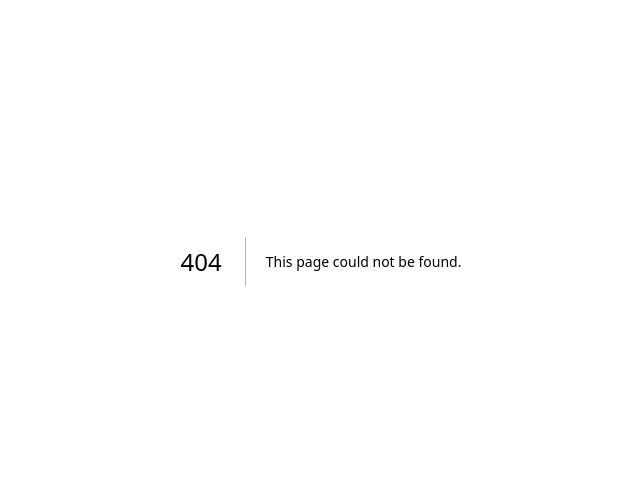
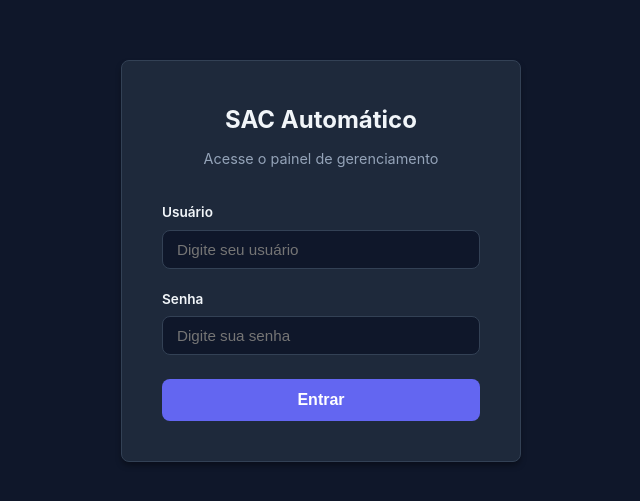
Before and after one commit to atossales/sac-automatico, a Next.js app in the folder frontend/: page /auth/login in a window 1280 px wide. Before the commit this address had no page. Shown: the part 139-640 px from the top of the page, without its empty margins (319-959 px from the left). Built offline with nearby package versions, Linux system fonts and the light colour scheme.

Commit message:
feat(frontend): add login page
- Client Component with username/password form
- POST to /auth/login, saves token to sessionStorage
- Redirects to /admin/dashboard on success
- Inline error display, loading state, no external deps

```diff
--- /dev/null
+++ b/frontend/app/auth/login/page.tsx
@@ -0,0 +1,212 @@
+'use client';
+
+import { useState, type FormEvent } from 'react';
+import { useRouter } from 'next/navigation';
+
+const API_BASE_URL = process.env['NEXT_PUBLIC_API_URL'] ?? 'http://localhost:3001';
+
+interface LoginResponse {
+  token: string;
+  expiresIn: number;
+}
+
+interface ApiErrorBody {
+  error: { message: string };
+}
+
+function isApiErrorBody(value: unknown): value is ApiErrorBody {
+  return (
+    typeof value === 'object' &&
+    value !== null &&
+    'error' in value &&
+    typeof (value as ApiErrorBody).error?.message === 'string'
+  );
+}
+
+export default function LoginPage(): JSX.Element {
+  const router = useRouter();
+  const [username, setUsername] = useState('');
+  const [password, setPassword] = useState('');
+  const [error, setError] = useState<string | null>(null);
+  const [loading, setLoading] = useState(false);
+
+  async function handleSubmit(e: FormEvent<HTMLFormElement>): Promise<void> {
+    e.preventDefault();
+    setError(null);
+    setLoading(true);
+
+    try {
+      const res = await fetch(`${API_BASE_URL}/auth/login`, {
+        method: 'POST',
+        headers: { 'Content-Type': 'application/json' },
+        body: JSON.stringify({ username, password }),
+      });
+
+      const body = (await res.json()) as unknown;
+
+      if (!res.ok) {
+        const message = isApiErrorBody(body)
+          ? body.error.message
+          : 'Erro ao autenticar. Tente novamente.';
+        setError(message);
+        return;
+      }
+
+      const data = body as LoginResponse;
+      sessionStorage.setItem('auth_token', data.token);
+      router.push('/admin/dashboard');
+    } catch {
+      setError('Não foi possível conectar ao servidor. Verifique sua conexão.');
+    } finally {
+      setLoading(false);
+    }
+  }
+
+  return (
+    <div style={styles.container}>
+      <div style={styles.card}>
+        <div style={styles.header}>
+          <h1 style={styles.title}>SAC Automático</h1>
+          <p style={styles.subtitle}>Acesse o painel de gerenciamento</p>
+        </div>
+
+        <form onSubmit={(e) => void handleSubmit(e)} style={styles.form}>
+          <div style={styles.fieldGroup}>
+            <label htmlFor="username" style={styles.label}>
+              Usuário
+            </label>
+            <input
+              id="username"
+              type="text"
+              value={username}
+              onChange={(e) => setUsername(e.target.value)}
+              placeholder="Digite seu usuário"
+              required
+              autoComplete="username"
+              disabled={loading}
+              style={styles.input}
+            />
+          </div>
+
+          <div style={styles.fieldGroup}>
+            <label htmlFor="password" style={styles.label}>
+              Senha
+            </label>
+            <input
+              id="password"
+              type="password"
+              value={password}
+              onChange={(e) => setPassword(e.target.value)}
+              placeholder="Digite sua senha"
+              required
+              autoComplete="current-password"
+              disabled={loading}
+              style={styles.input}
+            />
+          </div>
+
+          {error !== null && (
+            <div style={styles.errorBox} role="alert">
+              {error}
+            </div>
+          )}
+
+          <button type="submit" disabled={loading} style={loading ? styles.buttonDisabled : styles.button}>
+            {loading ? 'Entrando...' : 'Entrar'}
+          </button>
+        </form>
+      </div>
+    </div>
+  );
+}
+
+const styles: Record<string, React.CSSProperties> = {
+  container: {
+    minHeight: '100vh',
+    display: 'flex',
+    alignItems: 'center',
+    justifyContent: 'center',
+    background: 'var(--color-bg)',
+    padding: '24px',
+  },
+  card: {
+    background: 'var(--color-surface)',
+    border: '1px solid var(--color-border)',
+    borderRadius: 'var(--radius)',
+    padding: '40px',
+    maxWidth: '400px',
+    width: '100%',
+    boxShadow: 'var(--shadow)',
+  },
+  header: {
+    textAlign: 'center',
+    marginBottom: '32px',
+  },
+  title: {
+    fontSize: '1.5rem',
+    fontWeight: 700,
+    color: 'var(--color-text)',
+    marginBottom: '8px',
+  },
+  subtitle: {
+    fontSize: '0.9rem',
+    color: 'var(--color-text-muted)',
+  },
+  form: {
+    display: 'flex',
+    flexDirection: 'column',
+    gap: '20px',
+  },
+  fieldGroup: {
+    display: 'flex',
+    flexDirection: 'column',
+    gap: '6px',
+  },
+  label: {
+    fontSize: '0.85rem',
+    fontWeight: 600,
+    color: 'var(--color-text)',
+  },
+  input: {
+    background: 'var(--color-bg)',
+    border: '1px solid var(--color-border)',
+    borderRadius: 'var(--radius)',
+    padding: '10px 14px',
+    fontSize: '0.95rem',
+    color: 'var(--color-text)',
+    outline: 'none',
+    width: '100%',
+  },
+  errorBox: {
+    background: 'rgba(239, 68, 68, 0.1)',
+    border: '1px solid var(--color-error)',
+    borderRadius: 'var(--radius)',
+    padding: '10px 14px',
+    fontSize: '0.875rem',
+    color: 'var(--color-error)',
+  },
+  button: {
+    background: 'var(--color-primary)',
+    color: 'white',
+    border: 'none',
+    borderRadius: 'var(--radius)',
+    padding: '12px 24px',
+    fontSize: '1rem',
+    fontWeight: 600,
+    cursor: 'pointer',
+    width: '100%',
+    marginTop: '4px',
+  },
+  buttonDisabled: {
+    background: 'var(--color-border)',
+    color: 'var(--color-text-muted)',
+    border: 'none',
+    borderRadius: 'var(--radius)',
+    padding: '12px 24px',
+    fontSize: '1rem',
+    fontWeight: 600,
+    cursor: 'not-allowed',
+    width: '100%',
+    marginTop: '4px',
+  },
+};
```
